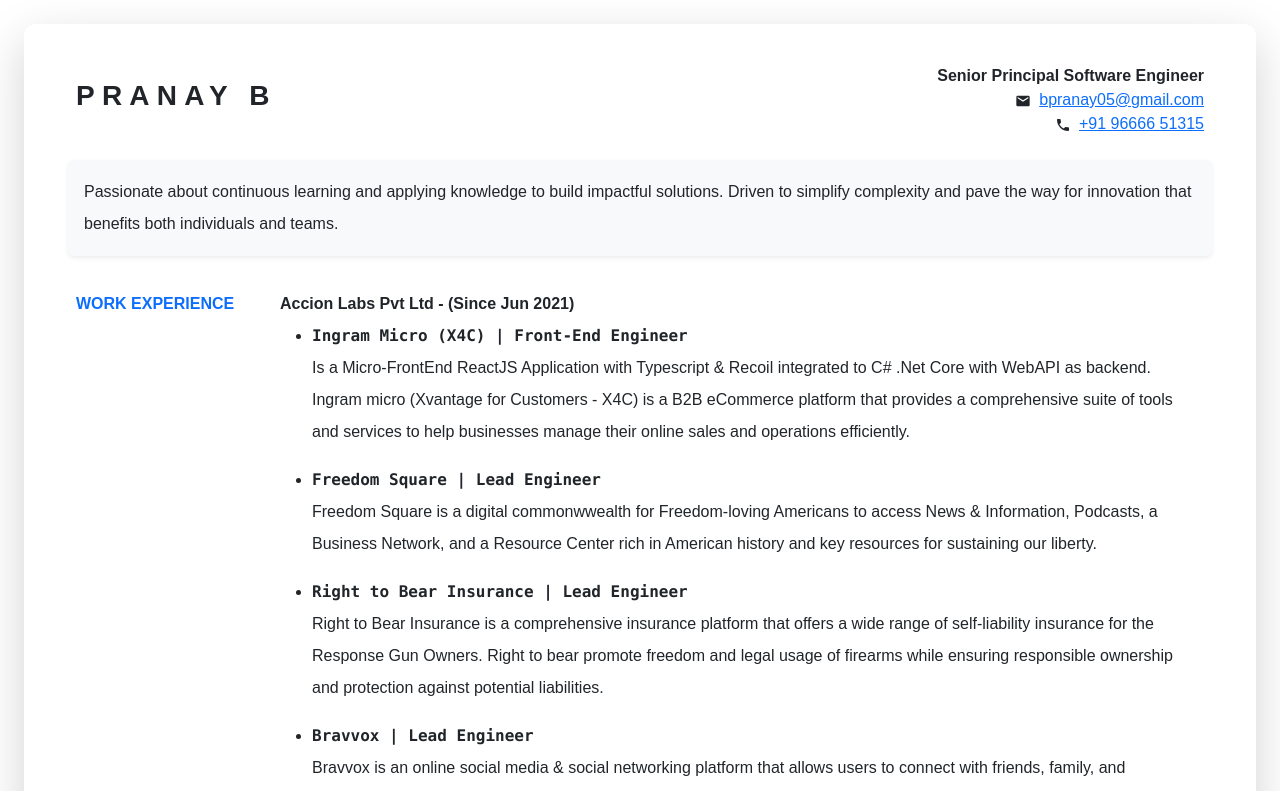
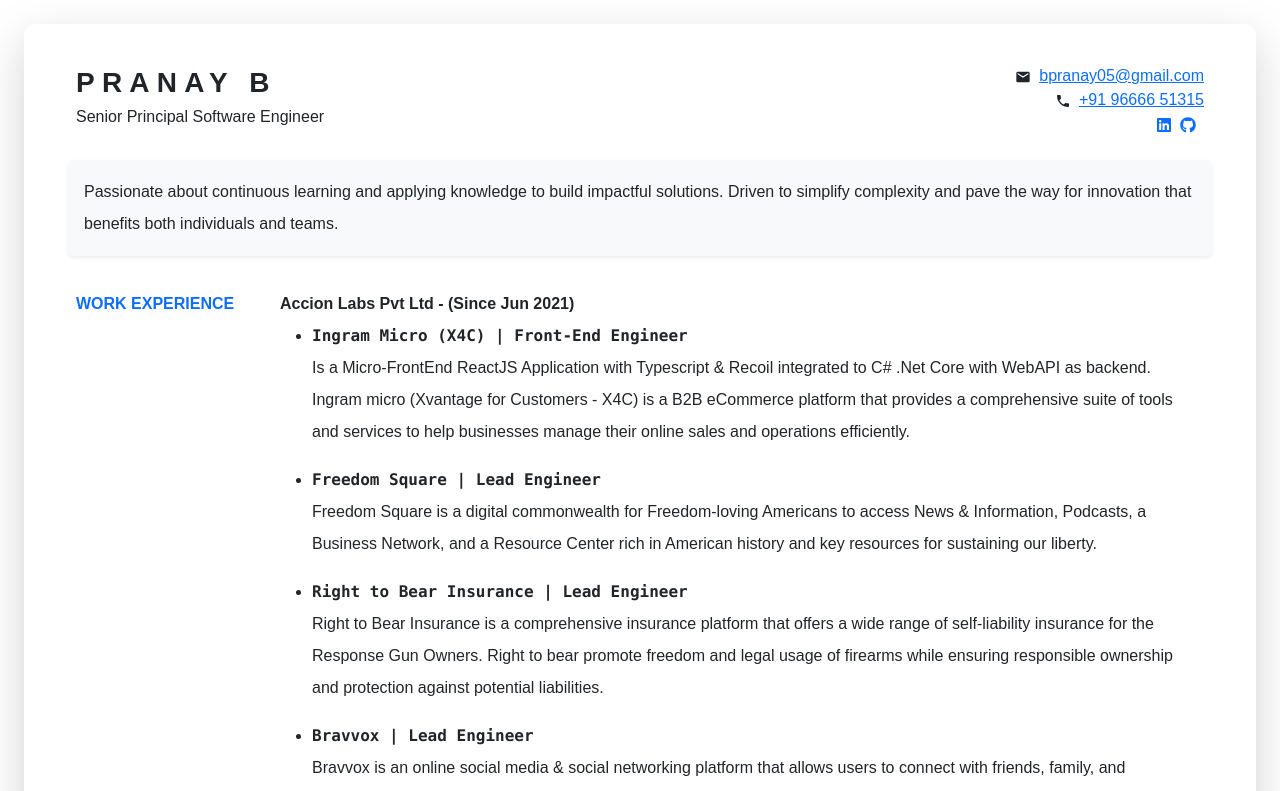
Before and after one commit to pranayboddu/resume, a React (Vite) app: page / in a window 1280 px wide. Shown: the top 791 px of the page. Built offline with nearby package versions, Linux system fonts and the light colour scheme; a web font is replaced by a local one.

Commit message:
Added social links

```diff
--- a/src/components/ResumeBody.tsx
+++ b/src/components/ResumeBody.tsx
@@ -27,7 +27,7 @@
                     <li>
                         <p className={fontStyleClass}>Freedom Square | Lead Engineer</p>
                         <p>
-                            Freedom Square is a digital commonwwealth for Freedom-loving Americans to access News & Information, Podcasts, a Business Network, and a Resource Center rich in American history and key resources for sustaining our liberty.
+                            Freedom Square is a digital commonwealth for Freedom-loving Americans to access News & Information, Podcasts, a Business Network, and a Resource Center rich in American history and key resources for sustaining our liberty.
                         </p>
                     </li>
                     <li>
--- a/src/components/ResumeHeader.tsx
+++ b/src/components/ResumeHeader.tsx
@@ -1,34 +1,43 @@
 import { Col, Container, Row } from "react-bootstrap"
 import { MdEmail, MdLocalPhone } from "react-icons/md";
+import { FaGithub, FaLinkedin } from "react-icons/fa6";
 
 export default function ResumeHeader() {
     return (
         <Container fluid className="header">
             <Row className={"d-flex align-items-center"}>
                 <Col md={6} className="text-start my-3">
-                    <Container className="h3 fw-bold">
-                        <span
-                            style={{ letterSpacing: '.45rem' }}
-                        >PRANAY B</span>&nbsp;
-                        {/* <br /> */}
-                        {/* <span className={"text-primary"}>BODDU</span> */}
+                    <Container className="h3 fw-bold" style={{ letterSpacing: '.45rem' }}>
+                        PRANAY B
+                    </Container>
+                    <Container className="h6 fw-light">
+                        Senior Principal Software Engineer
                     </Container>
                 </Col>
                 <Col md={6} className="text-end my-3">
-                    <Container className="display-info fw-bold">
-                        Senior Principal Software Engineer
-                    </Container>
-                    <Container className="" id={"email"}>
+                    <Container id={"email"}>
                         <MdEmail height={24} className="me-2" />
                         <a href="mailto:bpranay05@gmail.com">
                             bpranay05@gmail.com
                         </a>
                     </Container>
-                    <Container className="">
+                    <Container>
                         <MdLocalPhone height={24} className="me-2" />
                         <a href="tel:+919666651315">
                             +91 96666 51315
                         </a>
+                    </Container>
+                    <Container>
+                        <div className="text-muted">
+                            <span>
+                                <a href="https://www.linkedin.com/in/pranay-b- b130a235/" target="_blank" rel="noopener noreferrer">
+                                    <FaLinkedin height={24} className="me-2" />
+                                </a>
+                                <a href="https://github.com/pranayboddu" target="_blank" rel="noopener noreferrer">
+                                    <FaGithub height={24} className="me-2" />
+                                </a>
+                            </span>
+                        </div>
                     </Container>
                 </Col>
             </Row>
```
